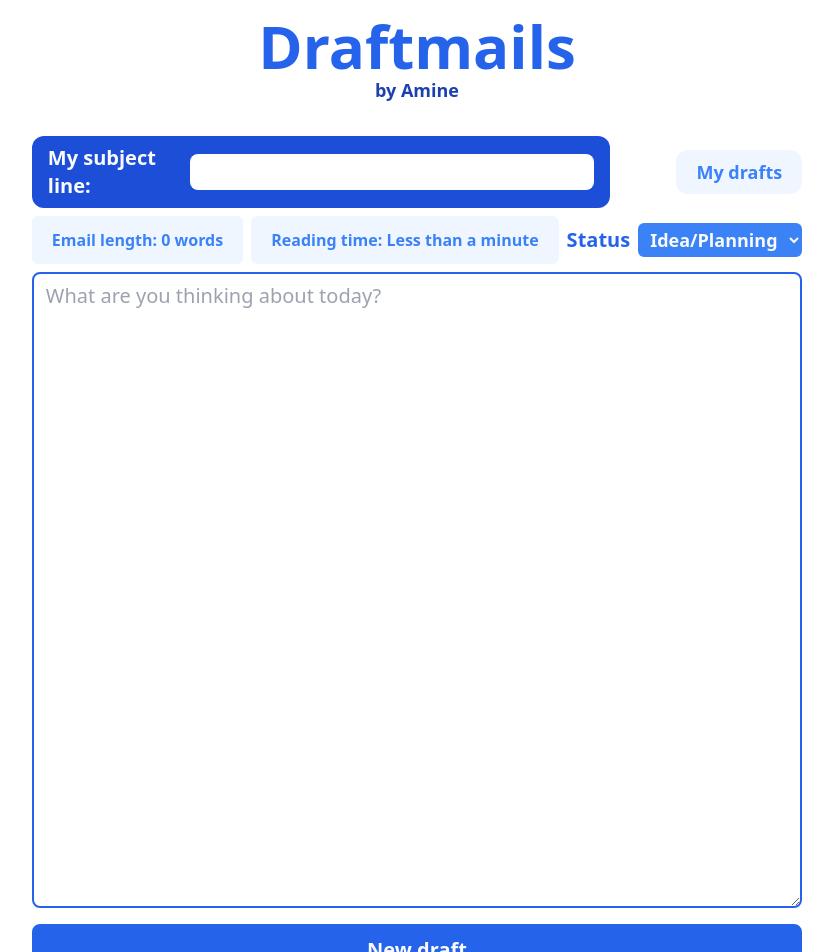
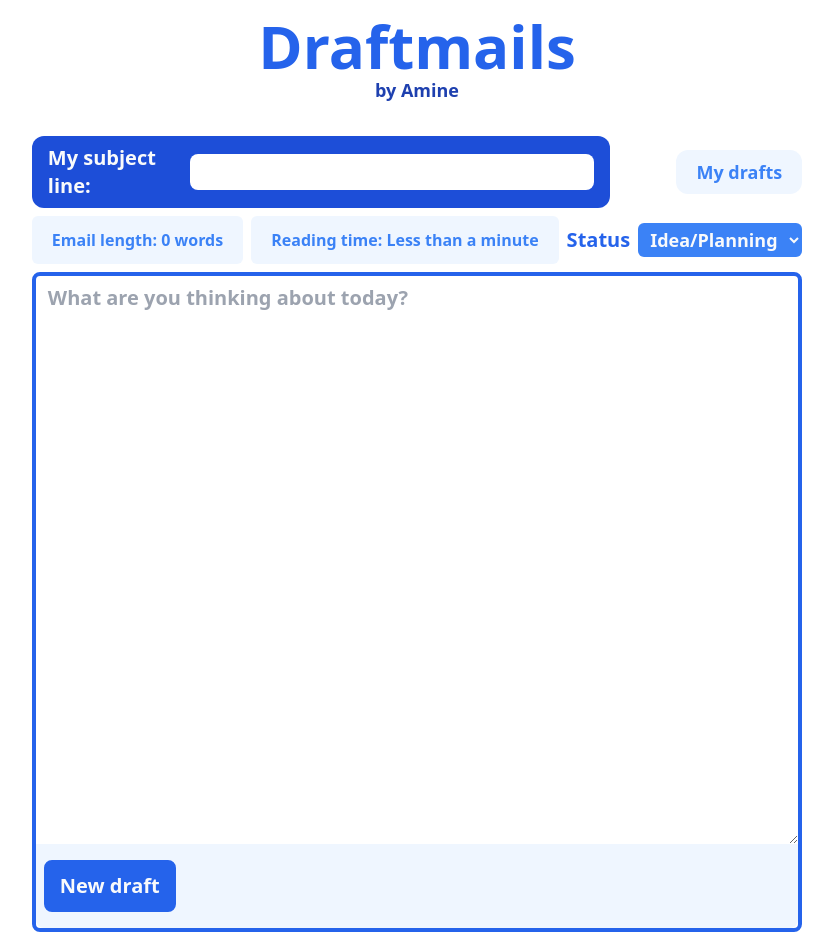
Before and after one commit to AmineAouragh/draftmails, a Next.js app: page /new-draft in a window 1280 px wide. Shown: the top 952 px of the page, without its empty margins (223-1056 px from the left). Built offline with nearby package versions, Linux system fonts and the light colour scheme; no server answers; the database is empty.

Commit message:
change draft editor design

```diff
--- a/pages/my-drafts/[draft_id]/index.js
+++ b/pages/my-drafts/[draft_id]/index.js
@@ -35,8 +35,6 @@ export default function Draft(){
         `)
         .eq('id', draft_id)
         setSubjectLine(drafts[0].subject_line)
-        //let formatted_text = drafts[0].text.replace(/\n/g, '<br />')
-        let format_bold = drafts[0].text.replace(/\*\*(.*?)\*\*/g, '<strong>$1</strong>')
         let formatted_text = formatText(drafts[0].text)
         setEmailText(formatted_text)
         setWriterName(drafts[0].writer_id.name)
@@ -76,8 +74,8 @@ export default function Draft(){
     function handleCopyClick(text) {
         // Create a temporary textarea element to execute the copy command
         const tempTextArea = document.createElement('textarea');
-        const formattedText = text.replace(/<br \/>/g, '\n')
-        tempTextArea.value = formattedText;
+        const formattedNewLine = text.replace(/<br \/>/g, '\n')
+        tempTextArea.value = formattedNewLine;
 
         // Set the position to be off-screen
         tempTextArea.style.position = 'absolute';
--- a/pages/new-draft.js
+++ b/pages/new-draft.js
@@ -1,8 +1,11 @@
 import { useState, useEffect } from 'react'
+import { useRouter } from 'next/router'
 import { supabase } from './api/supabase'
 import Link from 'next/link'
 
 export default function NewDraft() {
+
+    const router = useRouter()
 
     const [ subjectLine, setSubjectLine ] = useState('')
     const [ emailText, setEmailText ] = useState('')
@@ -27,13 +30,7 @@ export default function NewDraft() {
 
     async function insertNewDraft(){
       if (subjectLine == '') {
-        let subject_line = ''
-        if (drafts.length == 0) {
-          subject_line = "Email #1"
-        } else {
-          subject_line = drafts[0].writer_id.newsletter + " email #" + drafts.length+1
-        }
-        setSubjectLine(subject_line)
+        let subject_line = "Untitled"
         const { data, error } = await supabase
         .from('drafts')
         .insert([
@@ -66,6 +63,7 @@ export default function NewDraft() {
     function addNewDraft() {
       if (emailText.length >= 2) {
         insertNewDraft()
+        setTimeout(() => router.push('/my-drafts'), 1000)
       }
     }
 
@@ -104,7 +102,6 @@ export default function NewDraft() {
                 <select
                   id="status"
                   value={status}
-
                   onChange={e => setStatus(e.target.value)}
                   className="outline-none font-semibold text-lg text-gray-50 bg-blue-500 px-2 py-1 rounded-md">
                   <option value="planning" className="font-semibold">Idea/Planning</option>
@@ -113,13 +110,17 @@ export default function NewDraft() {
                 </select>
               </div>
               </div>
-              <textarea
-                value={emailText}
-                placeholder='What are you thinking about today?'
-                onChange={handleEmailText}
-                className=" px-3 py-2 text-xl border-2 border-blue-600 outline-none rounded-lg scrollbar-thin scrollbar-thumb-blue-500 scrollbar-track-blue-50" rows={22} cols={24}>
-              </textarea>
-              <button type="button" onClick={addNewDraft} className="bg-blue-600 text-gray-50 border-4 transition duration-600 hover:scale-110 active:scale-100 border-blue-600 text-xl font-bold rounded-lg px-3 py-2 mt-4">New draft</button>
+              <div className="flex flex-col border-4 border-blue-600 rounded-lg">
+                <textarea
+                  value={emailText}
+                  placeholder='What are you thinking about today?'
+                  onChange={handleEmailText}
+                  className="text-xl font-semibold text-blue-900 rounded-lg px-3 pt-2 outline-none scrollbar-thin scrollbar-thumb-blue-500 scrollbar-track-blue-50" rows={20} cols={24}>
+                </textarea>
+                <div className="bg-blue-50 px-2 py-4 rounded-bl-lg rounded-br-lg">
+                  <button type="button" onClick={addNewDraft} className="bg-blue-600 text-gray-50 border-4 transition duration-600 hover:bg-blue-700 hover:border-blue-700 border-blue-600 text-xl font-bold rounded-lg px-3 py-2">New draft</button>
+                </div>
+              </div>
             </div>
         </div>
     )
```
